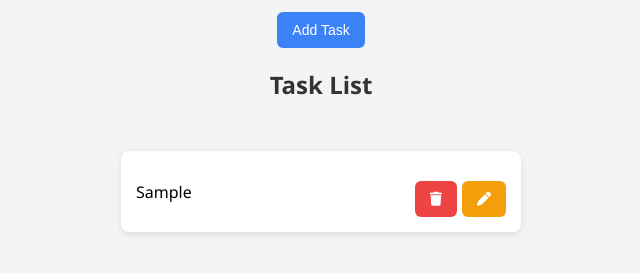
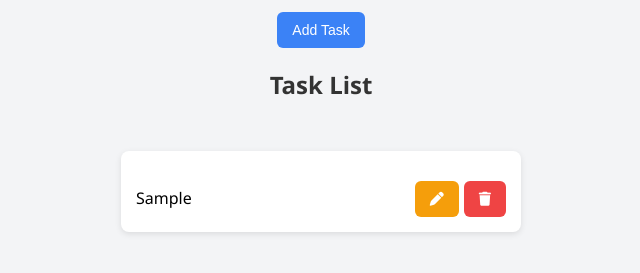
Before and after one commit to mabdullah525/Todo-list, a plain HTML site: page index.html in a window 1280 px wide. Both pictures are taken after typing "Sample" into the empty fields and a click on the button "Add Task". Shown: the part 177-450 px from the top of the page, without its empty margins (319-959 px from the left). Drawn offline with Linux system fonts and the light colour scheme.

Commit message:
new feature

```diff
--- a/index.html
+++ b/index.html
@@ -68,12 +68,21 @@
         box-shadow: 0 2px 6px rgba(0, 0, 0, 0.1);
         display: flex;
         justify-content: space-between;
-        align-items: center;
+        align-items: baseline;
     }
 
-    #taskList li span {
+    #taskList li input {
+
+        margin-right: 10px;
+        padding: 6px;
+        border: 2px solid #ddd;
+
+    }
+
+    #taskList li div {
+
         flex-grow: 1;
-        margin-right: 10px;
+
     }
 
     #taskList li button {
@@ -85,12 +94,20 @@
         background-color: #dc2626;
     }
 
-    #taskList li button:nth-child(3) {
+    #taskList li button:nth-child(4) {
         background-color: #f59e0b;
     }
 
+    #taskList li button:nth-child(4):hover {
+        background-color: #d97706;
+    }
+
+    #taskList li button:nth-child(3) {
+        background-color: rgb(44, 156, 44);
+    }
+
     #taskList li button:nth-child(3):hover {
-        background-color: #d97706;
+        background-color: #267806;
     }
 </style>
 
@@ -102,8 +119,8 @@
 
     <input type="text" id="taskInput" placeholder="Enter the task">
     <button onclick="addTask()">Add Task</button>
+
     <h2>Task List</h2>
-
     <ul id="taskList"></ul>
 
     <script>
@@ -117,8 +134,26 @@
 
             let li = document.createElement("li");
 
-            let span = document.createElement("span");
-            span.innerText = taskText;
+            // Display div
+            let taskDisplay = document.createElement("div");
+            taskDisplay.innerText = taskText;
+
+            // Editable input
+            let taskInputEdit = document.createElement("input");
+            taskInputEdit.type = "text";
+            taskInputEdit.value = taskText;
+            taskInputEdit.style.display = "none";
+
+            // Tick button
+            let saveBtn = document.createElement("button");
+            saveBtn.innerHTML = '<i class="fa-solid fa-check"></i>';
+            saveBtn.style.display = "none";
+            saveBtn.onclick = function () {
+                taskDisplay.innerText = taskInputEdit.value;
+                taskInputEdit.style.display = "none";
+                taskDisplay.style.display = "block";
+                saveBtn.style.display = "none";
+            };
 
             // Delete button
             let delBtn = document.createElement("button");
@@ -131,22 +166,22 @@
             let editBtn = document.createElement("button");
             editBtn.innerHTML = '<i class="fas fa-pen"></i>';
             editBtn.onclick = function () {
-                let newText = prompt("Enter new text");
-                if (newText) {
-                    span.innerText = newText;
-                }
+                taskInputEdit.style.display = "inline";
+                taskDisplay.style.display = "none";
+                saveBtn.style.display = "inline";
             };
 
-            li.appendChild(span);
+            li.appendChild(taskDisplay);
+            li.appendChild(taskInputEdit);
+            li.appendChild(saveBtn);
+            li.appendChild(editBtn);
             li.appendChild(delBtn);
-            li.appendChild(editBtn);
 
             document.getElementById("taskList").appendChild(li);
-
-
             document.getElementById("taskInput").value = "";
         }
     </script>
+
 
 </body>
 
```
